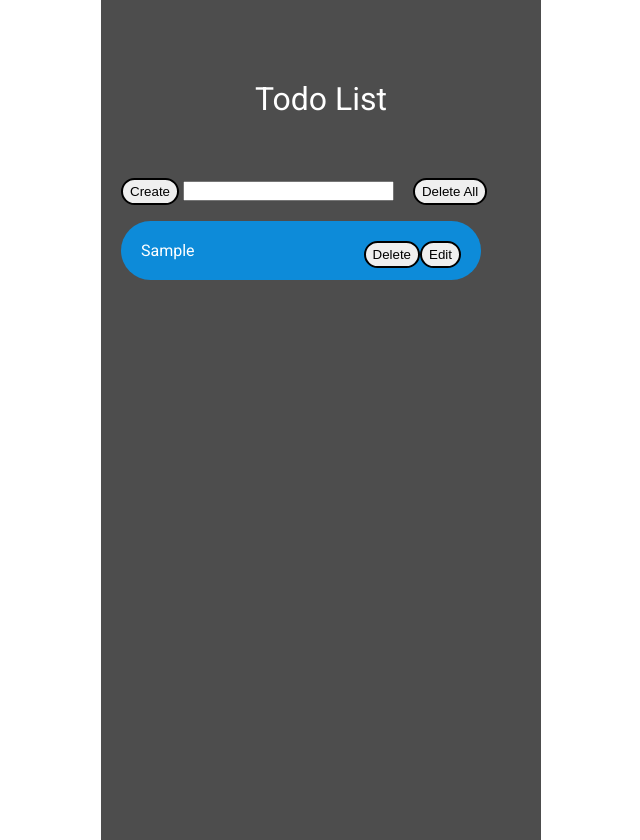
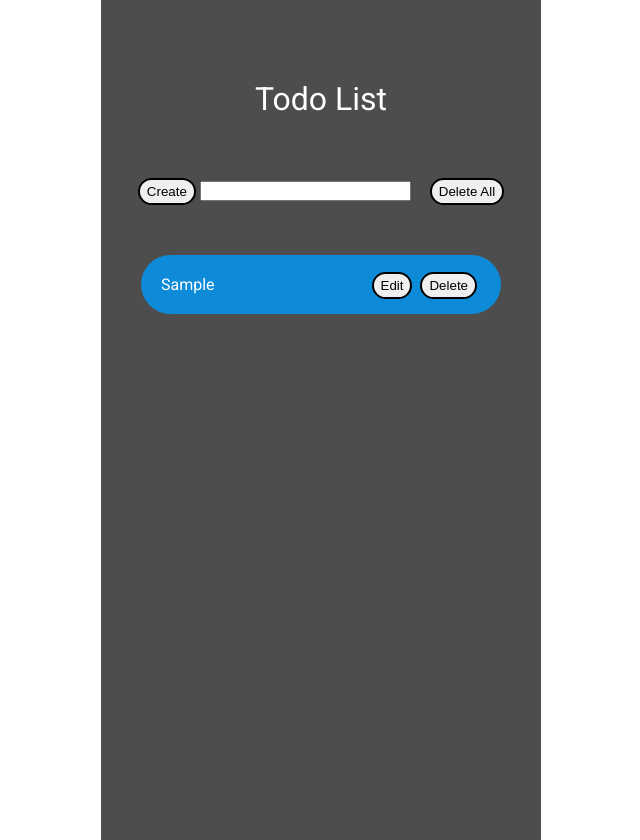
Before and after one commit to JDVariadic/Todo-Real, a website with bundled scripts: page index.html in a window 1280 px wide. Both pictures are taken after typing "Sample" into the empty fields and a click on the button "Create". Shown: the whole page, without its empty margins (319-959 px from the left). Built offline with nearby package versions, Linux system fonts and the light colour scheme.

Commit message:
fix(browser): Alignment
Fix todo list container overflowing list elements
Fix margins for todo list button and input elements

```diff
--- a/index.html
+++ b/index.html
@@ -1,23 +1,25 @@
 <html>
 <head>
-	<title>Todo</title>
+	<title>Todo List</title>
 	<link rel="stylesheet" type="text/css" href="style.css">
 	<link href="https://fonts.googleapis.com/css?family=Roboto&display=swap" rel="stylesheet">
 </head>
 <body>
-<div>
+	<div class="container">
+		<div class="content">
+			<div class="todo-interactions">
 			<h1>Todo List</h1>
 				<button id="add-button">Create</button>
 
 				<form>
-	<input type="text" id="add-field" maxlength="25">
+					<input type="text" id="add-field" maxlength="22">
 				</form>
 
 				<button id="delete-button">Delete All</button>
-
+		  </div>
 			<ul id="item-list">
 			</ul>
-
+	 </div>
 </div>
 
 	</body>
--- a/package.json
+++ b/package.json
@@ -11,5 +11,8 @@
   "dependencies": {
     "cors": "^2.8.5",
     "lit-html": "^1.1.0"
+  },
+  "devDependencies": {
+    "standard": "^12.0.1"
   }
 }
--- a/script.js
+++ b/script.js
@@ -1,13 +1,14 @@
 
-
+//lit-html library
 import {html,render} from './node_modules/lit-html/lit-html.js';
 
+//Location that the list will be rendered to in the webpage
+const listAppearingOnSite = document.getElementById("item-list")
 
+//Array containing tasks in HTML format
+var webItemList = []
 
-//const webItemList = document.getElementById("item-list")
-const listAppearingOnSite = document.getElementById("item-list")
-var webItemList = []
-//const myTemplate = (todo) => html` <li>${todo}</li>`
+//Acts as a middleman between the webItemList and the localStorage
 var todoItems
 
 if(localStorage.getItem("tasks")){
@@ -23,11 +24,13 @@ todoItems.forEach(function(task) {
 
 //EventListener to reflect changes when adding new tasks to the list
 document.getElementById("add-button").addEventListener("click", function() {
-  var item = document.getElementById("add-field").value;
-  todoItems.push(item)
-  localStorage.setItem("tasks", JSON.stringify(todoItems))
-  addItemToFrontEnd(item)
-  document.getElementById("add-field").value = ""
+  if(document.getElementById("add-field").value != ""){
+    var item = document.getElementById("add-field").value;
+    todoItems.push(item)
+    localStorage.setItem("tasks", JSON.stringify(todoItems))
+    addItemToFrontEnd(item)
+    document.getElementById("add-field").value = ""
+  }
 });
 
 
@@ -38,15 +41,11 @@ document.getElementById("delete-button").addEventListener("click", function() {
   render(webItemList, listAppearingOnSite)
 });
 
+//Adding the tasks to the list and also adding the corresponding edit and delete buttons and their functions
 function addItemToFrontEnd(item){
   //Insert HTML template here soon
   var deleteButton = document.createElement("button")
   deleteButton.innerHTML = "Delete"
-
-  //Change id attribute of <li> in general so edit and delete can use the same point of reference.
-  //Reference certain task ID using .parent() function of the deleteButton (Similar to the function deleteItem)
-
-  //deleteButton.setAttribute("id", todoItems.indexOf(item))
 
   deleteButton.addEventListener("click", function() {
     todoItems.splice(this.parentNode.id, 1)
@@ -66,32 +65,27 @@ function addItemToFrontEnd(item){
 
 
 
-  //var editInput = html`<input type="text" value="${item}"><button>Confirm</button>`
+  //Turns the innerHTML of the list item into an input box for editing tasks
   editButton.addEventListener("click", function() {
     document.getElementById(todoItems.indexOf(item)).innerHTML = ""
     document.getElementById(todoItems.indexOf(item)).appendChild(editInput)
     document.getElementById(todoItems.indexOf(item)).appendChild(editConfirm)
   });
 
+  //Assigns the new edited task and updates the localStorage
   editConfirm.addEventListener("click", function() {
+    //Acts as a reference to the index of the item
     var index = todoItems.indexOf(item)
     todoItems[todoItems.indexOf(item)] = editInput.value
     localStorage.setItem("tasks", JSON.stringify(todoItems))
     this.parentNode.innerHTML = editInput.value
     item = editInput.value
+    document.getElementById(index).appendChild(deleteButton)
     document.getElementById(index).appendChild(editButton)
-    document.getElementById(index).appendChild(deleteButton)
+
   });
 
-  //Prev Position of listElement
-  var listElement = html`<li id="${todoItems.indexOf(item)}">${item}${editButton}${deleteButton}</li>`
-
-  //listElement.id = todoItems.indexOf(item).toString()
-  //Make template cleaner
+  var listElement = html`<li id="${todoItems.indexOf(item)}">${item}${deleteButton}${editButton}</li>`
   webItemList.push(listElement)
   render(webItemList, listAppearingOnSite)
 }
-
-function editItem() {
-
-}
--- a/style.css
+++ b/style.css
@@ -7,12 +7,22 @@ body {
   font-family: 'Roboto', sans-serif;
 }
 
-div {
+.container {
+  text-align: center;
+  margin: 0 auto;
+}
+.content {
   background-color: #4d4d4d;
   width: 400px;
   margin: 0 auto;
-  height: 100%;
+  min-height: 100%;
+  height: auto;
   padding: 20px;
+  display: inline-block;
+}
+
+.todo-interactions {
+  margin-bottom: 50px;
 }
 
 h1 {
@@ -43,6 +53,8 @@ li{
   color: white;
   padding: 20px;
   width: 80%;
+  text-align: left;
+  margin: 1em auto 0 auto;
 }
 
 button {
@@ -51,15 +63,11 @@ button {
   border-style: solid;
 }
 
-ul button {
+ul li button {
   float: right;
-}
-
-.todo-button {
-}
-
-.button-alignment {
-
+  margin-left: 4px;
+  margin-right: 4px;
+  margin-top: -3px;
 }
 
 #delete-button {
```
Also changed, not shown: 1 other file. Lines whose indentation alone changed are shown as unchanged.
